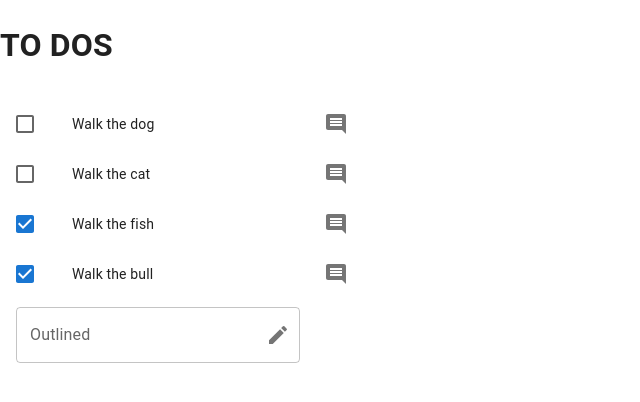
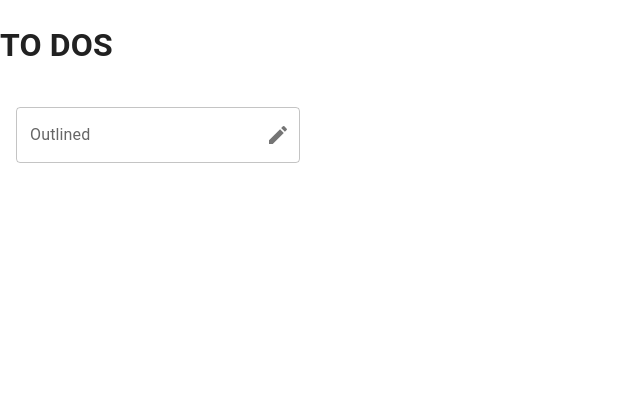
Before and after one commit to luizscheidt/web-dev-bootcamp-udemy, a React (Vite) app in the folder REACT/toDoList/: page / in a window 1280 px wide. Shown: the top 402 px of the page, without its empty margins (0-640 px from the left). Built offline with nearby package versions, Linux system fonts and the light colour scheme.

Commit message:
Saving the changes in localStorage

```diff
--- a/REACT/toDoList/src/TodoList.jsx
+++ b/REACT/toDoList/src/TodoList.jsx
@@ -1,17 +1,23 @@
 import List from '@mui/material/List';
-import { useState } from 'react';
+import { useState, useEffect } from 'react';
 import TodoItem from './TodoItem';
 import TodoForm from './TodoForm';
 
-const initialTodos = [
-    {id: 1, text: "Walk the dog", completed: false},
-    {id: 2, text: "Walk the cat", completed: false},
-    {id: 3, text: "Walk the fish", completed: true},
-    {id: 4, text: "Walk the bull", completed: true},
-    ]
+const getInitialData = () => {
+    const data = JSON.parse(localStorage.getItem('todos'))
+    if(!data){return []}
+    return data;
+}
 
 export default function TodoList() {
-    const [todos, setTodos] = useState(initialTodos);
+    const [todos, setTodos] = useState(getInitialData);
+
+    useEffect(()=> {
+        localStorage.setItem(
+            'todos',
+            JSON.stringify(todos)
+        )
+    }, [todos])
 
     const removeTodo = (id) => {
         setTodos((prevTodos) => {
@@ -32,7 +38,7 @@
 
     const addTodo = (text) => {
         setTodos((prevTodos) => {
-            return [...prevTodos, {text: text, id: 6, completed: false}]
+            return [...prevTodos, {text: text, id: 6 , completed: false}]
         })
     }
 
```
